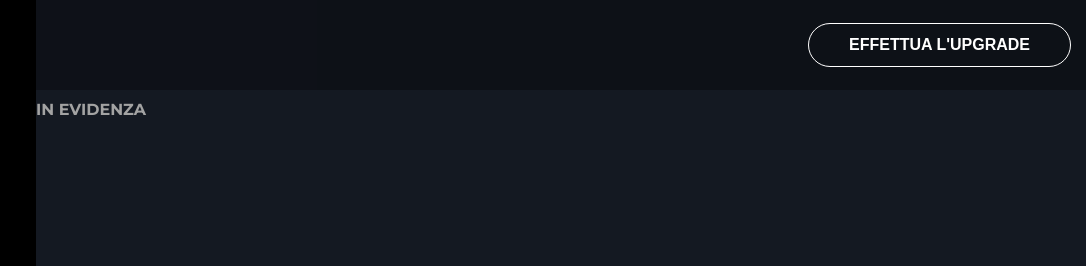
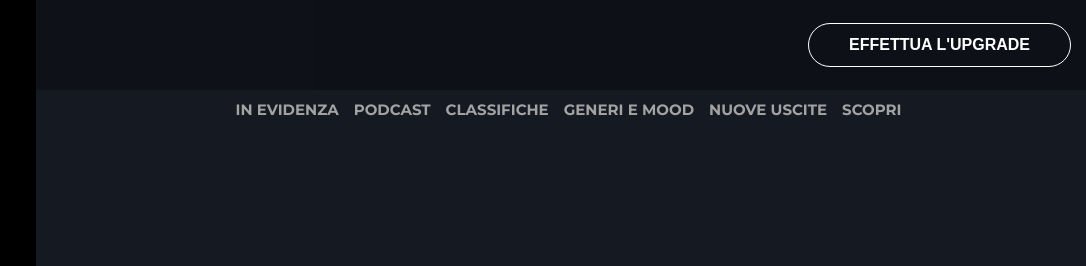
Before and after one commit to FerloDeveloper/html-css-spotifyweb, a plain HTML site: page index.html in a window 1280 px wide. Shown: the top 266 px of the page, 194-1280 px from the left. Drawn offline with Linux system fonts and the light colour scheme.

Commit message:
barra link alta

```diff
--- a/CSS/style.css
+++ b/CSS/style.css
@@ -7,7 +7,7 @@
 
 /* --- COMMON & CONTAINERS --- */
 
-.container-section, aside {
+main, aside {
     display: flex;
     height: calc(100vh - 90px);
 }
@@ -15,16 +15,14 @@
 .container-section {
     background-color: #141922;
     width: calc(100% - 230px);
+    flex-direction: row;
     /* scrollbar */
     overflow-y: auto;
+    padding-top: 100px;
 }
 
 body {
     font-family: 'Montserrat', sans-serif;
-}
-
-main {
-    display: flex;
 }
 
 aside {
@@ -59,6 +57,7 @@ a {
 
 nav,ul,li {
     display: inline-block ;
+    display: flex;
 }
 
 .grey {
@@ -118,9 +117,16 @@ nav,ul,li {
     cursor: pointer;
 }
 
+.link-alto {
+    margin-left: 15px;
+    font-size: 15px;
+}
+
 /* main */
 .top-main {
-    margin-top: 100px;
+    display: flex;
+    justify-content: center;
+    flex-wrap: wrap;
 }
 
 /* aside */
@@ -149,3 +155,12 @@ nav,ul,li {
 .barretta-player-esecuzione::after {
     content:
 }
+
+
+
+/* ELEMENTO AFTER CON POSITION ABSOLUTE PER LA BARRETTINA LINK IN ALTO */
+/* span e display none per far sparire le scritte quando la media queary lo richiede */
+/* overlay album: nel div dell'immagine
+metto il div overlay con position absolute
+top 0 left 0 width height 100% */
+/* dare hover al div dell'album */
--- a/index.html
+++ b/index.html
@@ -119,7 +119,22 @@
                 <nav class="top-main">
                         <ul>
                             <li>
-                                <a class="link-alto" href=""><strong class="grey">IN EVIDENZA</strong></a>
+                                <a class="link-alto" href=""> <strong class="grey">IN EVIDENZA</strong></a>
+                            </li>
+                            <li>
+                                <a class="link-alto" href=""><strong class="grey">PODCAST</strong></a>
+                            </li>
+                            <li>
+                                <a class="link-alto" href=""> <strong class="grey">CLASSIFICHE</strong></a>
+                            </li>
+                            <li>
+                                <a class="link-alto" href=""><strong class="grey">GENERI E MOOD</strong></a>
+                            </li>
+                            <li>
+                                <a class="link-alto" href=""> <strong class="grey">NUOVE USCITE</strong></a>
+                            </li>
+                            <li>
+                                <a class="link-alto" href=""><strong class="grey">SCOPRI</strong></a>
                             </li>
                         </ul>
                 </nav>
```
